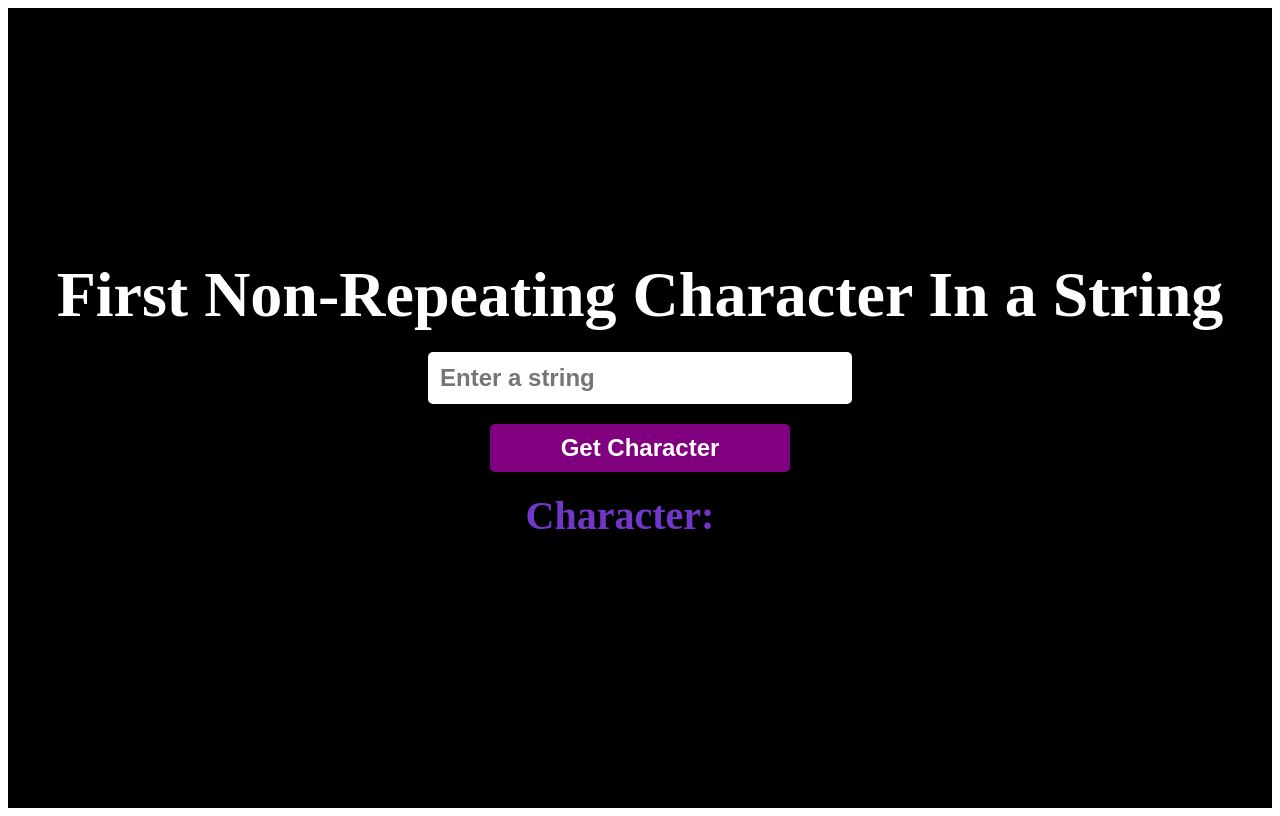
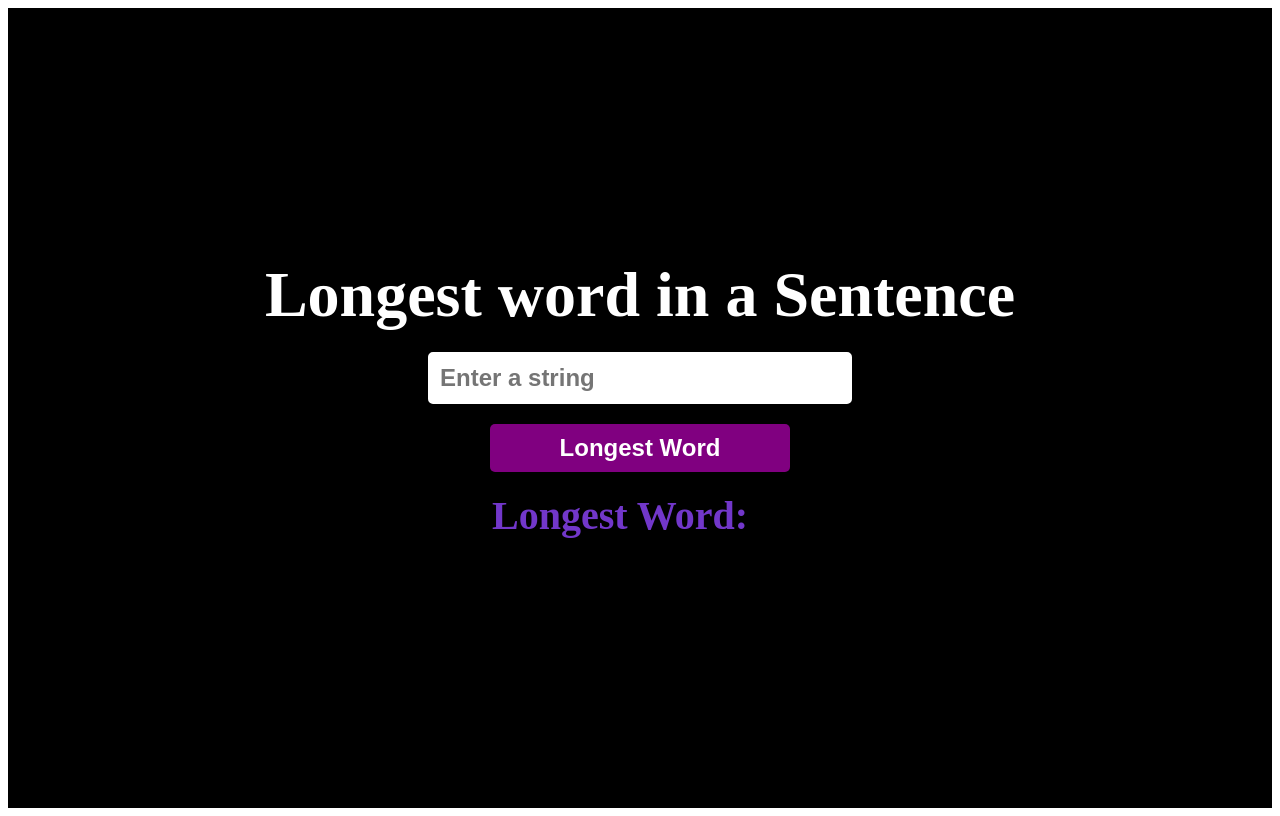
Before and after one commit to codeWithShubhamS/frontendMastery, a React (Vite) app: page / in a window 1280 px wide. Built offline with nearby package versions, Linux system fonts and the light colour scheme.

Commit message:
JS Logic - LongestWordInASenetnce

```diff
--- a/src/App.jsx
+++ b/src/App.jsx
@@ -2,14 +2,16 @@ import SCSS from "./App.module.scss";
 // import CountVowelsInString from "./components/CountVowelsInString";
 // import IsNumberPalindrome from "./components/IsNumberPalindrome";
 // import RemoveDuplicatesOfArray from "./components/RemoveDuplicatesOfArray";
-import FirstNonRepeatingCharacter from "./components/FirstNonRepeatingCharacter";
+// import FirstNonRepeatingCharacter from "./components/FirstNonRepeatingCharacter";
+import LongestWordInSentence from "./components/LongestWordInSentence"
 
 const App = () => {
   return (
     <div className={SCSS.container}>
       {/* <IsNumberPalindrome /> */}
       {/* <CountVowelsInString /> */}
-      <FirstNonRepeatingCharacter />
+      {/* <FirstNonRepeatingCharacter /> */}
+      <LongestWordInSentence />
     </div>
   );
 };
--- /dev/null
+++ b/src/components/LongestWordInSentence.jsx
@@ -0,0 +1,61 @@
+import SCSS from "./LongestWordInSentence.module.scss";
+
+const LongestWordInSentence = () => {
+
+  function getLongestWord(inputParamter) {
+    let words = []
+    let currentWord = ""
+
+    for(let i = 0; i < inputParamter.length; i++) {
+      let character = inputParamter[i]
+
+      if(/[a-zA-Z0-9']/.test(character)) {
+        currentWord += character
+      } else {
+        words.push(currentWord)
+        currentWord = ""
+      }
+    }
+
+    if(currentWord.length > 0) {
+      words.push(currentWord)
+    }
+
+    let wordsAndCount = {}
+
+    for(let i = 0; i < words.length; i++) {
+      wordsAndCount[words[i]] = words[i].length
+      console.log(wordsAndCount)
+    }
+
+    let biggestWord = ""
+    let wordss = Object.keys(wordsAndCount)
+    for(let i = 0; i < wordss.length; i++) {
+      if(wordss[i].length > biggestWord.length){
+        biggestWord = wordss[i]
+      }
+    }
+
+    console.log(biggestWord)
+    return biggestWord
+  }
+
+  function handleLongestWord() {
+    let inputTextValue = document.querySelector(`.${SCSS.input}`).value.trim()
+    let longestWord = getLongestWord(inputTextValue)
+    document.querySelector(`.${SCSS.resultWord}`).textContent = `Longest Word in a Sentence: ${longestWord}`
+  }
+
+  return (
+    <>
+      <h1 className={SCSS.title}>Longest word in a Sentence</h1>
+      <input type="text" placeholder="Enter a string" className={SCSS.input} />
+      <button className={SCSS.button} onClick={handleLongestWord}>Longest Word</button>
+      <div className={SCSS.resultContainer}>
+        <p className={SCSS.resultWord}>Longest Word:</p>
+      </div>
+    </>
+  );
+};
+
+export default LongestWordInSentence;
--- /dev/null
+++ b/src/components/LongestWordInSentence.module.scss
@@ -0,0 +1,60 @@
+.title {
+  font-size: 4rem;
+  font-weight: bold;
+  color: #ffffff;
+  margin: 0;
+  margin-bottom: 20px;
+}
+
+.input {
+  width: 400px;
+  padding: 10px;
+  border: 1px solid #ffffff;
+  border-radius: 5px;
+  margin-bottom: 20px;
+  font-size: 1.5rem;
+  outline: none;
+  border: 2px solid #ffffff;
+  font-weight: 600;
+}
+
+.input:focus {
+  border: 2px solid #7237ca;
+}
+
+.button {
+  width: 300px;
+  padding: 10px;
+  border: 1px solid #ffffff;
+  border-radius: 5px;
+  cursor: pointer;
+  margin-bottom: 20px;
+  font-size: 1.5rem;
+  outline: none;
+  border: none;
+  background-color: purple;
+  color: #ffffff;
+  font-weight: 600;
+}
+
+.button:hover {
+  background-color: #7237ca;
+}
+
+.resultContainer {
+  display: flex;
+  align-items: center;
+  justify-content: center;
+
+
+  .resultWord {
+    font-size: 2.5rem;
+    font-weight: bold;
+    color: #ffffff;
+    margin: 0;
+    margin-bottom: 20px;
+    margin-right: 20px;
+    color: #7237ca;
+    padding-right: 20px;
+  }
+}
```
